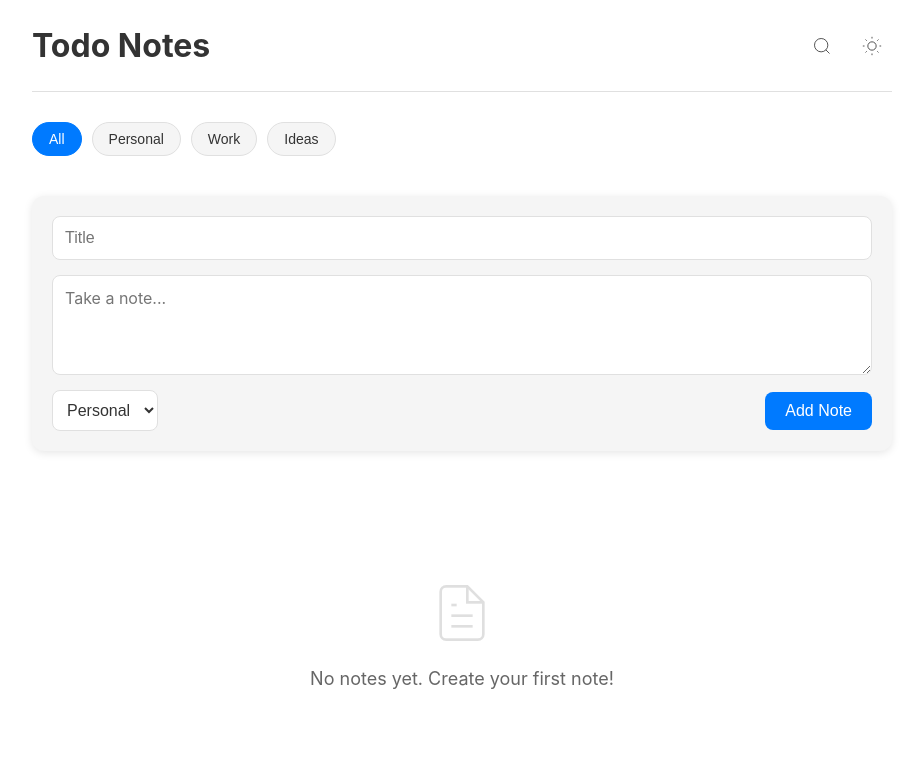
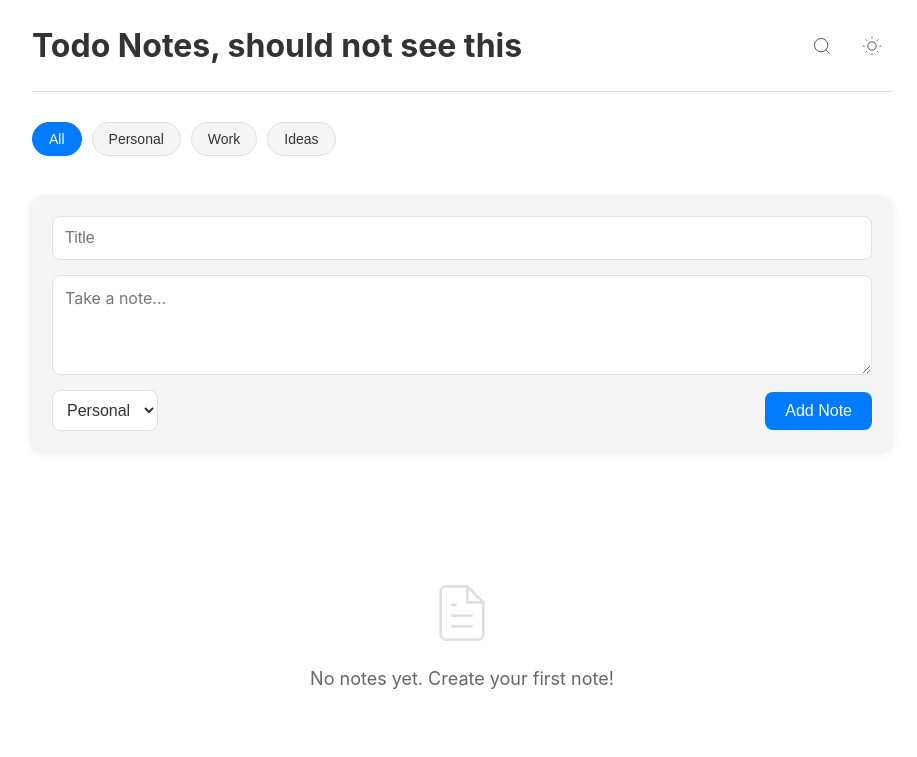
Before and after one commit to AbishurMoses/CloudComputing, a plain HTML site: page index.html in a window 1280 px wide. Shown: the whole page, without its empty margins (178-1095 px from the left). Drawn offline with Linux system fonts and the light colour scheme.

Commit message:
should not see in azure

```diff
--- a/index.html
+++ b/index.html
@@ -10,7 +10,7 @@
     <div class="app-container">
         <!-- Header -->
         <header class="app-header">
-            <h1>Todo Notes</h1>
+            <h1>Todo Notes, should not see this</h1>
             <div class="header-actions">
                 <button class="btn-icon" id="searchBtn" aria-label="Search">
                     <svg width="20" height="20" viewBox="0 0 24 24" fill="none" stroke="currentColor">
```
